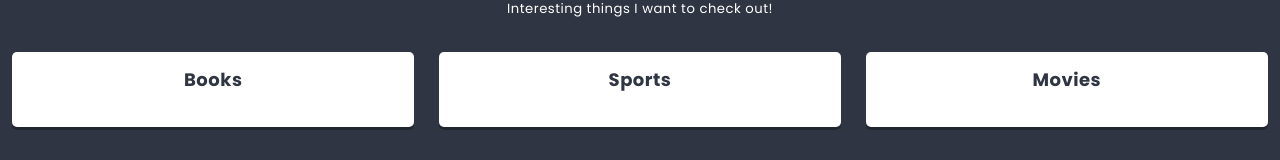
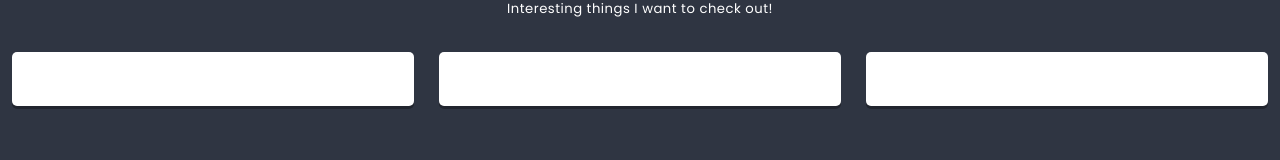
Before and after one commit to couchcodergirl/React---just-the-beginning, a React app: page / in a window 1280 px wide. Shown: the part 380-540 px from the top of the page. Built offline with nearby package versions, Linux system fonts and the light colour scheme.

Commit message:
Add state in list

```diff
--- a/src/components/List/List.js
+++ b/src/components/List/List.js
@@ -8,6 +8,9 @@ import {settings} from '../../data/dataStore';
 import ReactHtmlParser from 'react-html-parser';
 
 class List extends React.Component {
+  state = {
+    columns: this.props.columns || [],
+  }
   static propTypes = {
     title: PropTypes.node.isRequired,
     description: PropTypes.node,
@@ -26,9 +29,9 @@ class List extends React.Component {
         {ReactHtmlParser(this.props.description)}
         </div>
         <div className={styles.columns}>
-          <Column columnTitle={'Books'} />
-          <Column columnTitle={'Sports'} />
-          <Column columnTitle={'Movies'} />
+          {this.state.columns.map(({key, ...columnProps}) => (
+            <Column key={key} {...columnProps} />
+          ))}
         </div>
       </section>
     )
```
